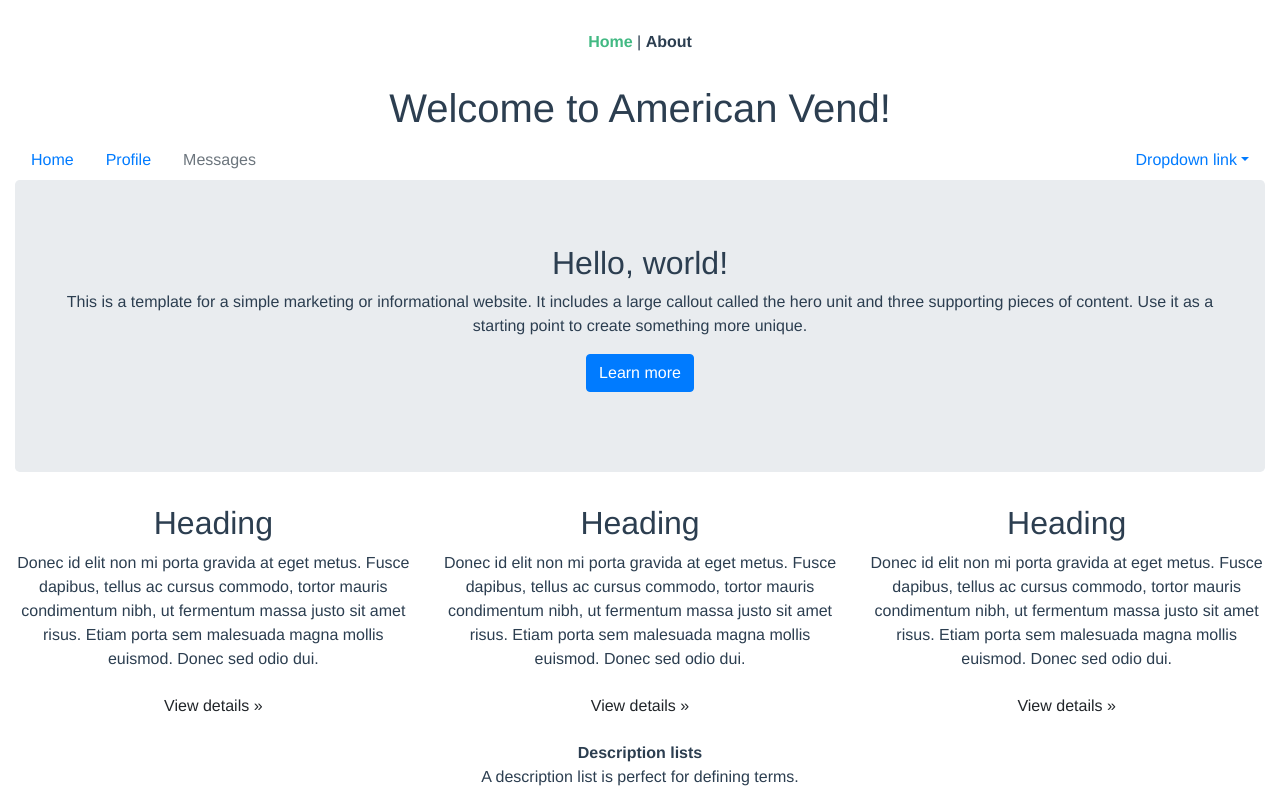
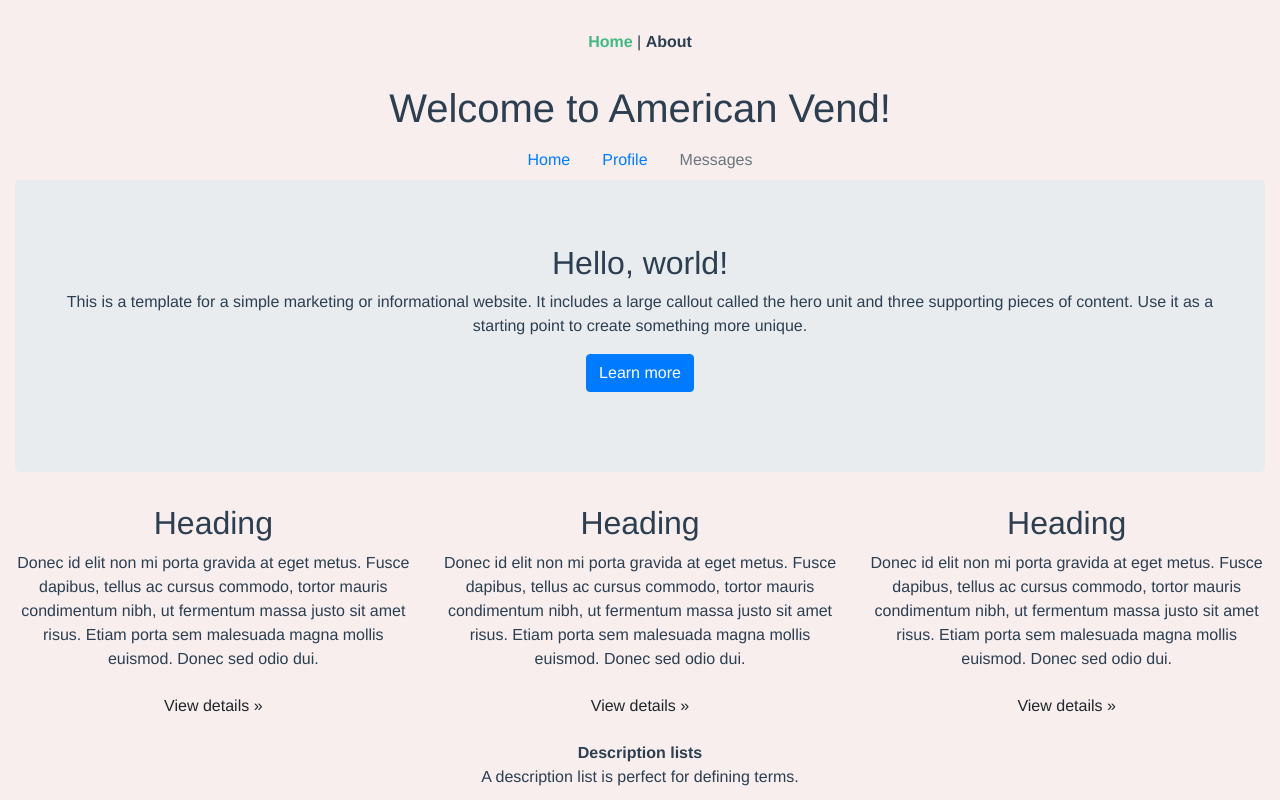
Before and after one commit to stanfomini/americanvend, a Vue app: page /#/ in a window 1280 px wide. Shown: the top 800 px of the page. Built offline with nearby package versions, Linux system fonts and the light colour scheme; what vue-fb-customer-chat would draw is missing.

Commit message:
this is after adding small amount of bootstrap funcionality

```diff
--- a/src/App.vue
+++ b/src/App.vue
@@ -22,6 +22,7 @@
   -moz-osx-font-smoothing: grayscale;
   text-align: center;
   color: #2c3e50;
+  background-color: #f7eeed;
 }
 
 #nav {
--- a/src/views/Home.vue
+++ b/src/views/Home.vue
@@ -2,19 +2,19 @@
   <div class="home">
 <HelloWorld msg="Welcome to American Vend!"/>
 	<div class="container-fluid">
-		<div class="row">
+		<div id="samepagenav" class="row">
 			<div class="col-md-12">
 				<ul class="nav">
-					<li class="nav-item">
+					<li class="nav-item d-none d-xs-none d-sm-block">
 						<a class="nav-link active" href="#">Home</a>
 					</li>
-					<li class="nav-item">
+					<li class="nav-item d-none d-xs-none d-sm-block">
 						<a class="nav-link" href="#">Profile</a>
 				</li>
-				<li class="nav-item">
+				<li class="nav-item d-none d-xs-none d-sm-block">
 					<a class="nav-link disabled" href="#">Messages</a>
 				</li>
-				<li class="nav-item dropdown ml-md-auto">
+				<li class="nav-item dropdown d-block d-sm-none">
 					 <a class="nav-link dropdown-toggle" href="http://example.com" id="navbarDropdownMenuLink" data-toggle="dropdown">Dropdown link</a>
 					<div class="dropdown-menu dropdown-menu-right" aria-labelledby="navbarDropdownMenuLink">
 						 <a class="dropdown-item" href="#">Action</a> <a class="dropdown-item" href="#">Another action</a> <a class="dropdown-item" href="#">Something else here</a>
@@ -178,3 +178,9 @@
   },
 };
 </script>
+
+<style>
+   #samepagenav {
+	display: inline-block;
+}
+</style>
```
